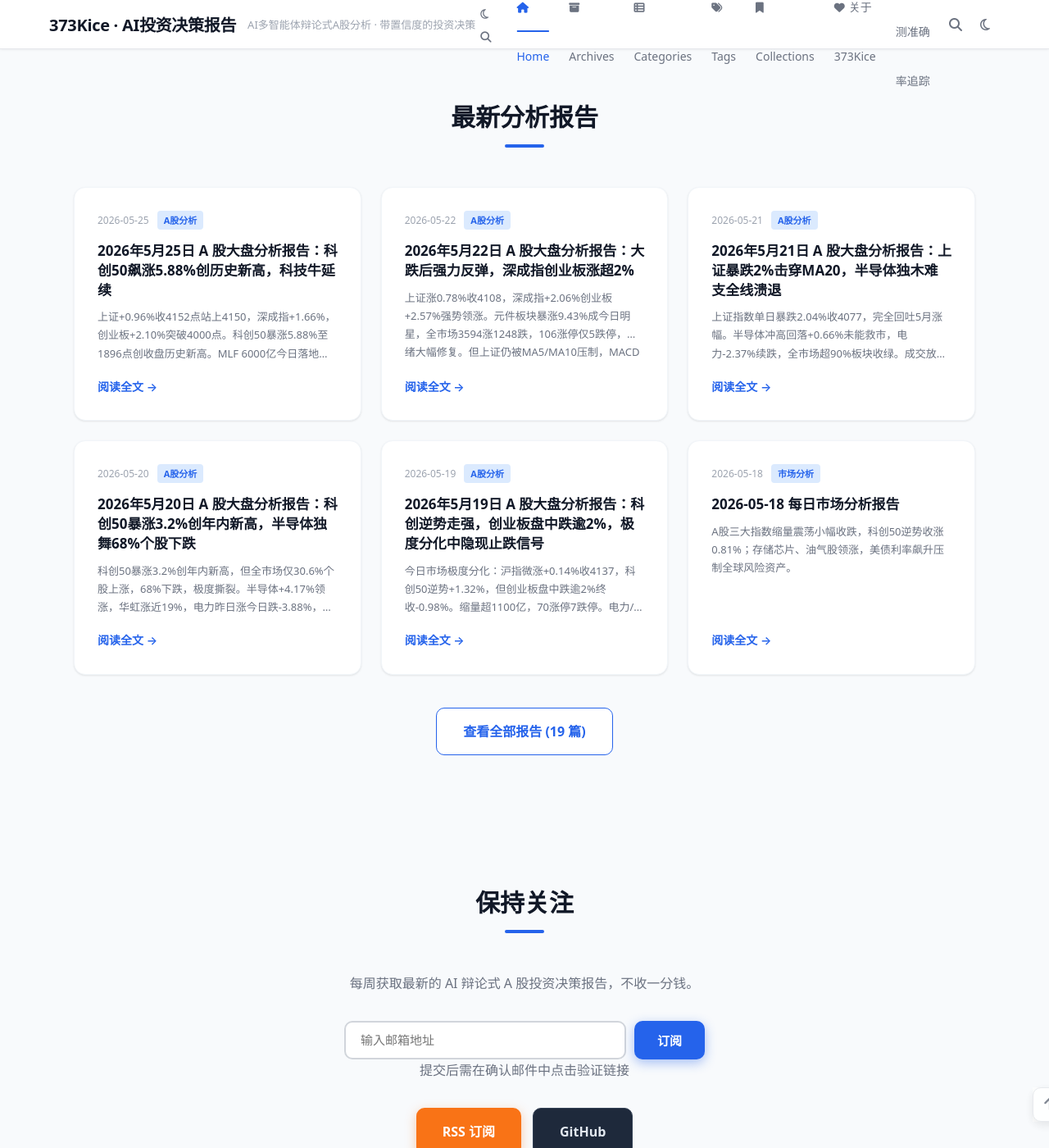
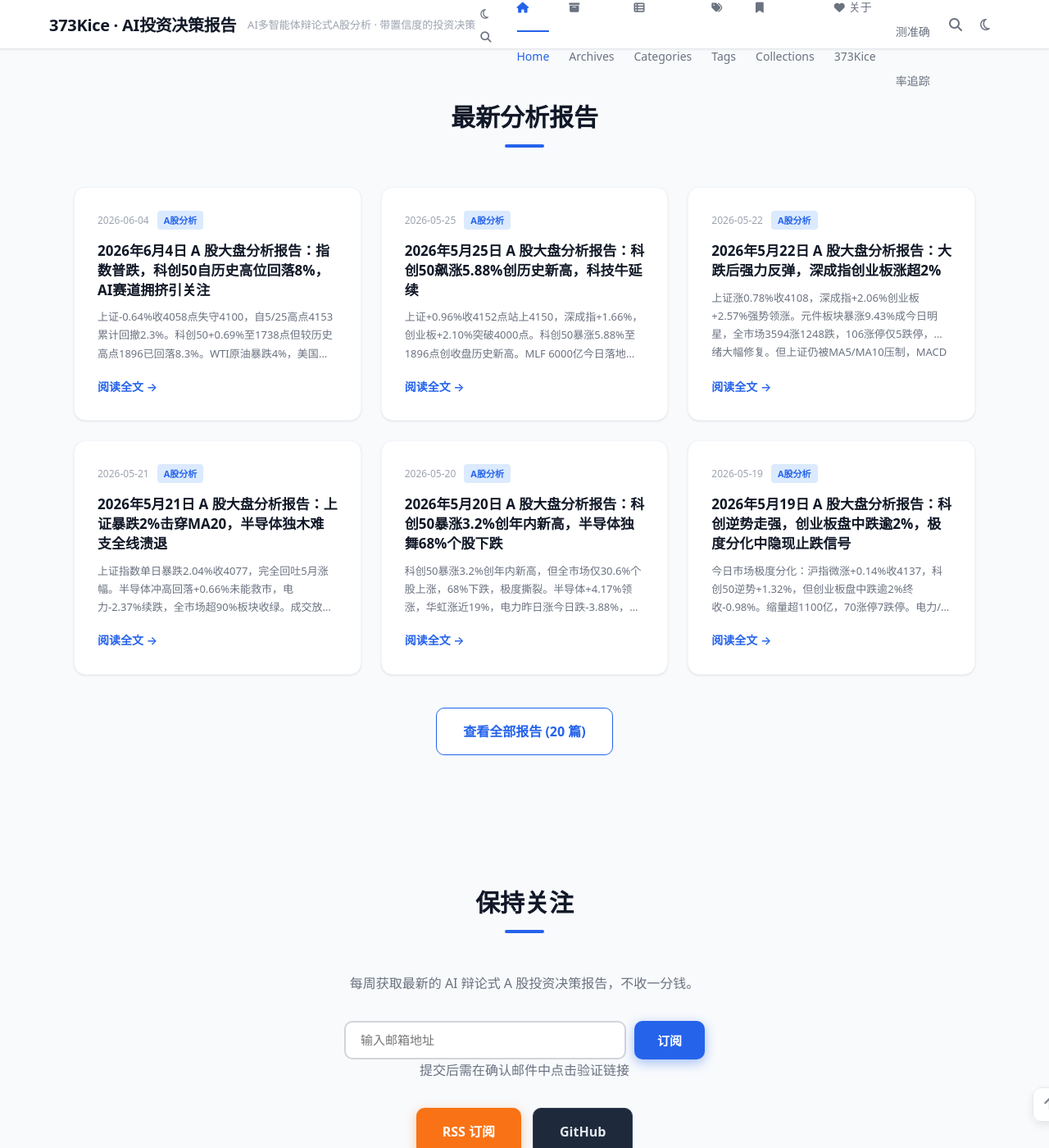
Before and after one commit to 373Kice/373Kice.github.io, a Jekyll site: the page built from index.html, in a window 1280 px wide and 1400 px high, scrolled down 1468 px. Shown: the whole window at 82% size. Built offline with Jekyll 4.4.1, drawn with Linux system fonts in a browser that asks for light colours; the list of posts is cut into pages by our own code; comment, search, counter and statistics services are not loaded.

Commit message:
feat: 6/4日报 - 8日阴跌后HOLD(55%/7.0)，科创50自高点回落8%，回溯5/25 BUY为miss

```diff
--- a/_data/predictions.yml
+++ b/_data/predictions.yml
@@ -82,6 +82,18 @@
   risk_score: 6.0
   target_index: 上证指数
   target_level: 4,153
+  actual_result: miss
+  actual_change: -2.3%
+  note: "科创50飙涨5.88%创收盘历史新高至1896点，但此后8个交易日上证从4153跌至4058，BUY信号出现在短期顶点"
+
+- date: 2026-06-04
+  title: "A 股大盘分析报告 (6/4)"
+  url: /2026/06/04/A股大盘分析报告/
+  decision: HOLD
+  confidence: 55
+  risk_score: 7.0
+  target_index: 上证指数
+  target_level: 4,058
   actual_result: pending
   actual_change: null
-  note: "科创50飙涨5.88%创收盘历史新高至1896点，三连阳收复4150，MLF 6000亿落地，盘中成交突破2.5万亿放量上攻"
+  note: "8日阴跌后上证失守4100至4058，科创50自1896历史高点回落8.3%，WTI原油暴跌4%+美国通胀股债双杀，AI赛道拥挤讨论升温"
```
Also changed, not shown: _posts/2026-06-04-A股大盘分析报告.md (added, +127 -0 lines).
